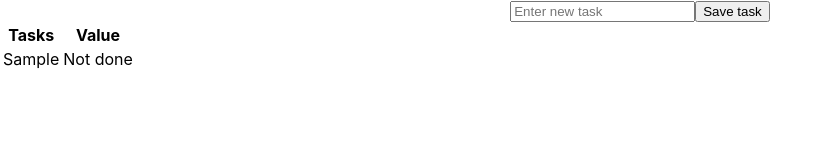
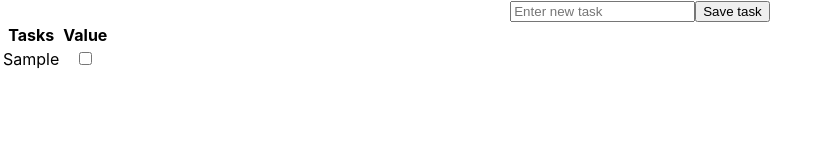
Before and after one commit to ElChapas/ReactBasics, a React (Vite) app: page / in a window 1280 px wide. Both pictures are taken after typing "Sample" into the empty fields and a click on the button "Save task". Shown: the top 160 px of the page, without its empty margins (0-829 px from the left). Built offline with nearby package versions, Linux system fonts and the light colour scheme.

Commit message:
Agregamos funcionalidad de checkbox para Done de tareas

```diff
--- a/src/App.jsx
+++ b/src/App.jsx
@@ -10,8 +10,12 @@ function App() {
         // console.log("Saved. Task: ", newTaskName);
         if (!tasksItems.find((task) => task.name === newTaskName)) {
             setTasksItems([...tasksItems, { name: newTaskName, done: false }]);
-            console.log("Tasks: ", tasksItems);
+            // console.log("Tasks: ", tasksItems);
         }
+    };
+
+    const toggleTask = (task) => {
+        setTasksItems(tasksItems.map(t => t.name === task.name ? {...t, done: !t.done} : t))
     };
 
     useEffect(() => {
@@ -28,7 +32,7 @@ function App() {
     return (
         <div className="App">
             <TaskCreator createNewTask={createNewTask} />
-            <TasksList tasksItems={tasksItems} />
+            <TasksList tasksItems={tasksItems} toggleTask={toggleTask} />
         </div>
     );
 }
--- a/src/components/TasksList.jsx
+++ b/src/components/TasksList.jsx
@@ -1,6 +1,10 @@
 import React from "react";
 
 const TasksList = (props) => {
+    const handleToggle = (task) => {
+        props.toggleTask(task);
+    };
+
     return (
         <div>
             <table>
@@ -14,7 +18,7 @@ const TasksList = (props) => {
                     {props.tasksItems.map((task, index) => (
                         <tr key={index}>
                             <td>{task.name}</td>
-                            <td>{task.done ? "Done" : "Not done"}</td>
+                            <td>{<input type="checkbox" defaultChecked={task.done} onChange={() => handleToggle(task)}></input>}</td>
                         </tr>
                     ))}
                 </tbody>
```
